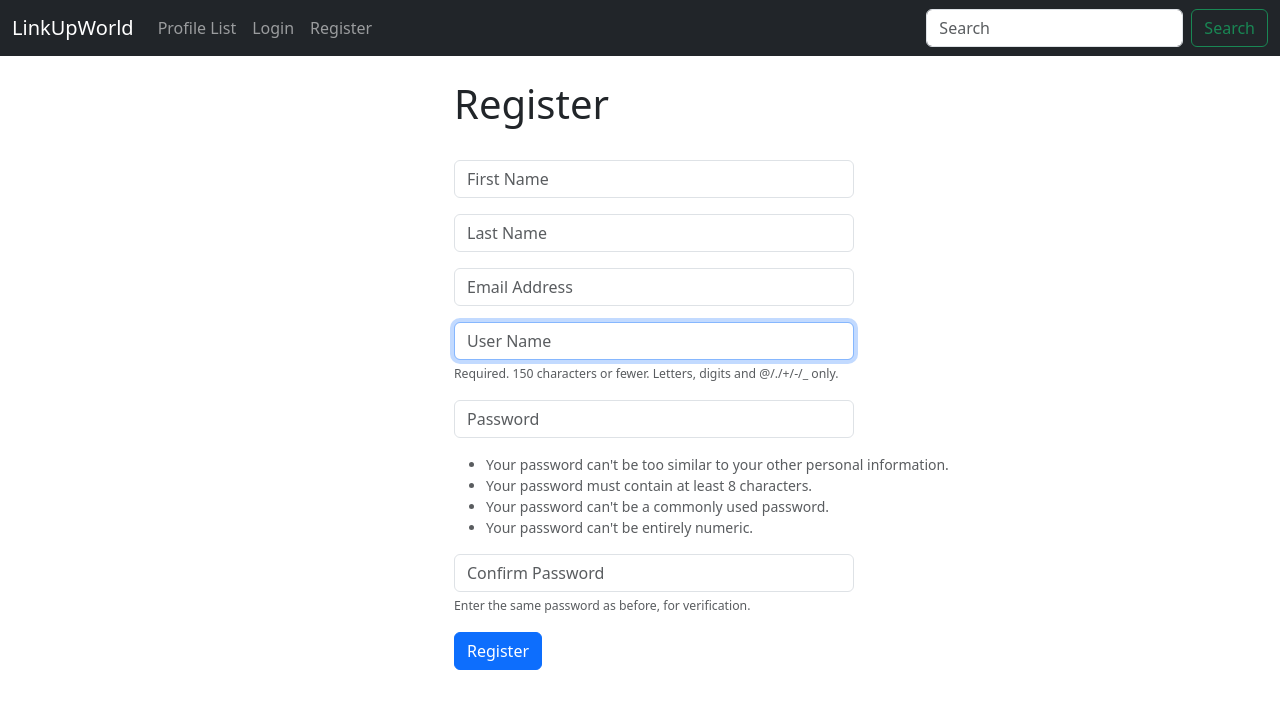
After one commit to bugweaver/django-social-media-diploma, a Django app: page /register/ in a window 1280 px wide. The commit adds this page. Shown: the top 709 px of the page. Run offline with Django 5.2, Linux system fonts and the light colour scheme.

Commit message:
login/register and logout

```diff
--- a/core/forms.py
+++ b/core/forms.py
@@ -1,5 +1,7 @@
 from django import forms
 from .models import Post
+from django.contrib.auth.forms import UserCreationForm
+from django.contrib.auth.models import User
 
 
 class PostForm(forms.ModelForm):
@@ -10,8 +12,54 @@ class PostForm(forms.ModelForm):
         }
     ), label="",
 
-    )
+                           )
 
     class Meta:
         model = Post
         exclude = 'user',
+
+
+class SignUpForm(UserCreationForm):
+    email = forms.EmailField(label="",
+                             widget=forms.TextInput(attrs={'class': 'form-control width_input',
+                                                           'placeholder': 'Email Address'}))
+    first_name = forms.CharField(label="", max_length=100,
+                                 widget=forms.TextInput(attrs={'class': 'form-control width_input',
+                                                               'placeholder': 'First Name'}))
+    last_name = forms.CharField(label="", max_length=100,
+                                widget=forms.TextInput(attrs={'class': 'form-control width_input',
+                                                              'placeholder': 'Last Name'}))
+
+    class Meta:
+        model = User
+        fields = ['first_name', 'last_name', 'email', 'username', 'password1', 'password2']
+        labels = {
+            'first_name': "Name"
+        }
+
+    def __init__(self, *args, **kwargs):
+        super(SignUpForm, self).__init__(*args, **kwargs)
+        self.fields['username'].widget.attrs['class'] = 'form-control width_input'
+        self.fields['username'].widget.attrs['placeholder'] = 'User Name'
+        self.fields['username'].label = ''
+        self.fields[
+            'username'].help_text = ('<span class="form-text text-muted"><small>Required. 150 characters or fewer.'
+                                     ' Letters, digits and @/./+/-/_ only.</small></span>')
+
+        self.fields['password1'].widget.attrs['class'] = 'form-control width_input'
+        self.fields['password1'].widget.attrs['placeholder'] = 'Password'
+        self.fields['password1'].label = ''
+        self.fields[
+            'password1'].help_text = (
+            '<ul class="form-text text-muted small">'
+            '<li>Your password can\'t be too similar to your other personal information.'
+            '</li><li>Your password must contain at least 8 characters.</li>'
+            '<li>Your password can\'t be a commonly used password.</li>'
+            '<li>Your password can\'t be entirely numeric.</li></ul>')
+
+        self.fields['password2'].widget.attrs['class'] = 'form-control width_input'
+        self.fields['password2'].widget.attrs['placeholder'] = 'Confirm Password'
+        self.fields['password2'].label = ''
+        self.fields[
+            'password2'].help_text = ('<span class="form-text text-muted">'
+                                      '<small>Enter the same password as before, for verification.</small></span>')
--- a/core/models.py
+++ b/core/models.py
@@ -6,7 +6,6 @@ from django.contrib.auth.models import User
 class Profile(models.Model):
     user = models.OneToOneField(User, on_delete=models.CASCADE)
     follows = models.ManyToManyField("self", related_name="followed_by", symmetrical=False, blank=True)
-    name = models.CharField(max_length=200, blank=True)
     date_modified = models.DateTimeField(User, auto_now=True)
 
     def __str__(self):
--- a/core/signals.py
+++ b/core/signals.py
@@ -9,8 +9,8 @@ def create_profile(sender, instance, created, **kwargs):
         user_profile = Profile(user=instance)
         user_profile.save()
         # Have the user follow themselves
-        user_profile.follows.set([instance.profile.id])
-        user_profile.save()
+        # user_profile.follows.set([instance.profile.id])
+        # user_profile.save()
 
 
 post_save.connect(create_profile, sender=User)
--- a/core/templates/core/base.html
+++ b/core/templates/core/base.html
@@ -6,6 +6,12 @@
     <title>LinkUpWorld</title>
     <link href="https://cdn.jsdelivr.net/npm/bootstrap@5.3.3/dist/css/bootstrap.min.css" rel="stylesheet"
           integrity="sha384-QWTKZyjpPEjISv5WaRU9OFeRpok6YctnYmDr5pNlyT2bRjXh0JMhjY6hW+ALEwIH" crossorigin="anonymous">
+
+    <style>
+        .width_input{
+            width: 400px;
+        }
+    </style>
 </head>
 <body>
 
--- a/core/templates/core/home.html
+++ b/core/templates/core/home.html
@@ -12,7 +12,7 @@
             <div class="alert alert-primary" role="alert">
                 {{ post.body }}<br>
                 <small class="text-muted">
-                    {{ post.created_at }} By <a href="{% url 'profile' user.profile.id %}">@{{ post.user.username }}</a>
+                    {{ post.created_at }} By <a href="{% url 'profile' post.user.id %}">@{{ post.user.username }}</a>
                 </small>
             </div>
 
--- a/core/templates/core/navbar.html
+++ b/core/templates/core/navbar.html
@@ -12,11 +12,19 @@
                 <li class="nav-item">
                     <a class="nav-link" href="{% url 'profile_list' %}">Profile List</a>
                 </li>
-
-
                 {% if request.user.is_authenticated %}
                 <li class="nav-item">
                     <a class="nav-link" href="{% url 'profile' request.user.id %}">My Profile</a>
+                </li>
+                <li class="nav-item">
+                    <a class="nav-link" href="{% url 'logout' %}">Logout</a>
+                </li>
+                {% else %}
+                <li class="nav-item">
+                    <a class="nav-link" href="{% url 'login' %}">Login</a>
+                </li>
+                <li class="nav-item">
+                    <a class="nav-link" href="{% url 'register' %}">Register</a>
                 </li>
                 {% endif %}
 
--- a/core/templates/core/profile_list.html
+++ b/core/templates/core/profile_list.html
@@ -9,7 +9,7 @@
 
     {% for profile in profiles %}
 
-    <div class="card mb-3" style="max-width: 540px;">
+    <div class="d-inline-flex card mb-3" style="max-width: 540px;">
   <div class="row g-0">
     <div class="col-md-4">
       <img src="{% static 'images/default_avatar.png' %}" class="img-fluid rounded-start" alt="Profile Image">
@@ -17,12 +17,12 @@
     <div class="col-md-8">
       <div class="card-body">
         <h5 class="card-title">{{ profile.user.username }}</h5>
-        <p class="card-text"><a href="{% url 'profile' profile.user.id %}">@{{ profile.user.username|lower }}</a></p><br>
+        <p class="card-text"><a href="{% url 'profile' profile.user.id %}">@{{ profile.user.username }}</a></p><br>
         <p class="card-text"><small class="text-body-secondary">Last Updated: {{ profile.date_modified }}</small></p>
       </div>
     </div>
   </div>
-</div>
+</div> &nbsp
 
 
     {% endfor %}
--- /dev/null
+++ b/core/templates/core/register.html
@@ -0,0 +1,18 @@
+{% extends 'core/base.html' %}
+
+
+{% block content %}
+
+<div class="col-md6 offset-md-4">
+    <h1>Register</h1><br>
+
+    <form method="post" action="{% url 'register' %}">
+        {% csrf_token %}
+        {{ form.as_p }}
+
+        <button type="submit" class="btn btn-primary">Register</button>
+    </form>
+
+</div>
+
+{% endblock %}
--- a/core/urls.py
+++ b/core/urls.py
@@ -6,4 +6,7 @@ urlpatterns = [
     path('', views.home, name='home'),
     path('profile-list/', views.profile_list, name="profile_list"),
     path('profile/<int:pk>', views.profile, name='profile'),
+    path('login/', views.login_user, name='login'),
+    path('logout/', views.logout_user, name='logout'),
+    path('register/', views.register_user, name='register'),
 ]
--- a/core/views.py
+++ b/core/views.py
@@ -1,8 +1,11 @@
 from django.shortcuts import render, redirect
 from django.contrib import messages
 from .models import Profile, Post
-from django.contrib.auth.decorators import login_required
-from .forms import PostForm
+# from django.contrib.auth.decorators import login_required
+from .forms import PostForm, SignUpForm
+from django.contrib.auth import authenticate, login, logout
+from django.contrib.auth.forms import UserCreationForm
+from django import forms
 
 
 def home(request):
@@ -24,35 +27,79 @@ def home(request):
 
 # @login_required(login_url='login')
 def profile_list(request):
-    if request.user.is_authenticated:
-        profiles = Profile.objects.exclude(user=request.user)
-        return render(request, 'core/profile_list.html', {'profiles': profiles})
-    else:
-        messages.success(request, "You must be logged in to view this page")
-        return redirect("home")
+    profiles = Profile.objects.exclude()
+    return render(request, 'core/profile_list.html', {'profiles': profiles})
 
 
 # @login_required(login_url='login')
 def profile(request, pk):
+    profile = Profile.objects.get(user_id=pk)
+    posts = Post.objects.filter(user_id=pk).order_by("-created_at")
+    # Post Form logic
+    if request.method == "POST":
+        # Get current user ID
+        current_user_profile = request.user.profile
+        #  Get form data
+        action = request.POST['follow']
+
+        # Decide to follow or unfollow
+        if action == "unfollow":
+            current_user_profile.follows.remove(profile)
+        else:
+            current_user_profile.follows.add(profile)
+        # Save the profile
+        current_user_profile.save()
+    return render(request, 'core/profile.html', {'profile': profile, 'posts': posts})
+
+
+def login_user(request):
     if request.user.is_authenticated:
-        profile = Profile.objects.get(user_id=pk)
-        posts = Post.objects.filter(user_id=pk).order_by("-created_at")
-        # Post Form logic
+        messages.success(request, "You're already logged in")
+        return redirect('home')
+    else:
+
         if request.method == "POST":
-            # Get current user ID
-            current_user_profile = request.user.profile
-            #  Get form data
-            action = request.POST['follow']
+            username = request.POST['username']
+            password = request.POST['password']
+            user = authenticate(request, username=username, password=password)
+            if user is not None:
+                login(request, user)
+                messages.success(request, "You have been successfully logged in")
+                return redirect('home')
+            else:
+                messages.success(request, "There was ann error logging in. Please try again")
+                return redirect('login')
+        else:
+            return render(request, 'core/login.html', {})
 
-            # Decide to follow or unfollow
-            if action == "unfollow":
-                current_user_profile.follows.remove(profile)
+
+def logout_user(request):
+    logout(request)
+    messages.success(request, "You have been logged out")
+    return redirect('home')
+
+
+def register_user(request):
+    if request.user.is_authenticated:
+        messages.success(request, "You're already logged in")
+        return redirect('home')
+    else:
+        page = 'register'
+        form = SignUpForm()
+
+        if request.method == 'POST':
+            form = SignUpForm(request.POST)
+            if form.is_valid():
+                user = form.save(commit=False)
+                user.username = user.username.lower()
+                user.save()
+
+                messages.success(request, "User account was created!")
+                login(request, user)
+                return redirect('home')
             else:
-                current_user_profile.follows.add(profile)
-            # Save the profile
-            current_user_profile.save()
-        return render(request, 'core/profile.html', {'profile': profile, 'posts': posts})
+                messages.error(request, 'An error has occurred during registration')
 
-    else:
-        messages.success(request, "You must be logged in to view this page")
-        return redirect("home")
+        context = {'page': page, 'form': form}
+
+    return render(request, 'core/register.html', context)
```
Also changed, not shown: core/templates/core/login.html (added, +26 -0 lines), core/templates/core/profile.html (+16 -3 lines), core/migrations/0005_remove_profile_name.py (added), db.sqlite3.
